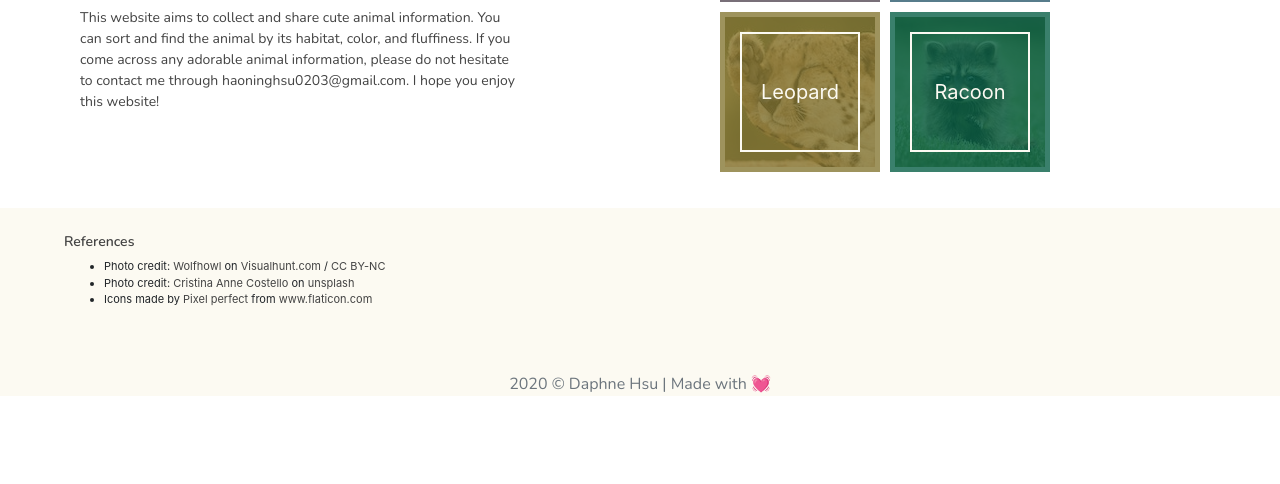
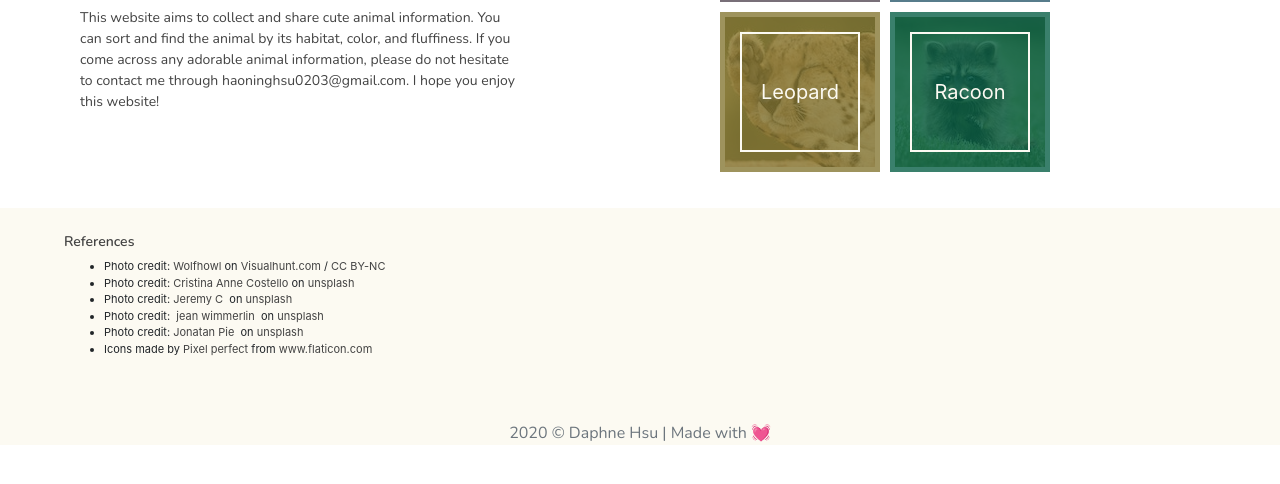
Before and after one commit to haoninghsu/haoningdesign, a plain HTML site: page about/about.html in a window 1280 px wide. Shown: the part 244-728 px from the top of the page. Drawn offline with nearby package versions, Linux system fonts and the light colour scheme.

Commit message:
Added references

```diff
--- a/about/about.html
+++ b/about/about.html
@@ -100,6 +100,13 @@
           </li>
           <li>Photo credit: <a href="https://unsplash.com/@lightupphotos">Cristina Anne Costello</a> on <a href="hhttps://unsplash.com/s/photos/samoyed">unsplash</a>
           </li>
+          <li>Photo credit: <a href="https://unsplash.com/@zuoanyixi">Jeremy C </a> on <a href="hhttps://unsplash.com/s/photos/samoyed">unsplash</a>
+          </li>
+          <li>Photo credit: <a href="https://unsplash.com/@jwimmerli"> jean wimmerlin </a> on <a href="hhttps://unsplash.com/s/photos/samoyed">unsplash</a>
+          </li>
+          <li>Photo credit: <a href="https://unsplash.com/@r3dmax">Jonatan Pie </a> on <a href="hhttps://unsplash.com/s/photos/samoyed">unsplash</a>
+          </li>
+
           <li>
             Icons made by <a href="https://www.flaticon.com/authors/pixel-perfect" title="Pixel perfect">Pixel perfect</a> from <a href="https://www.flaticon.com/" title="Flaticon"> www.flaticon.com</a>
             </li>
```
